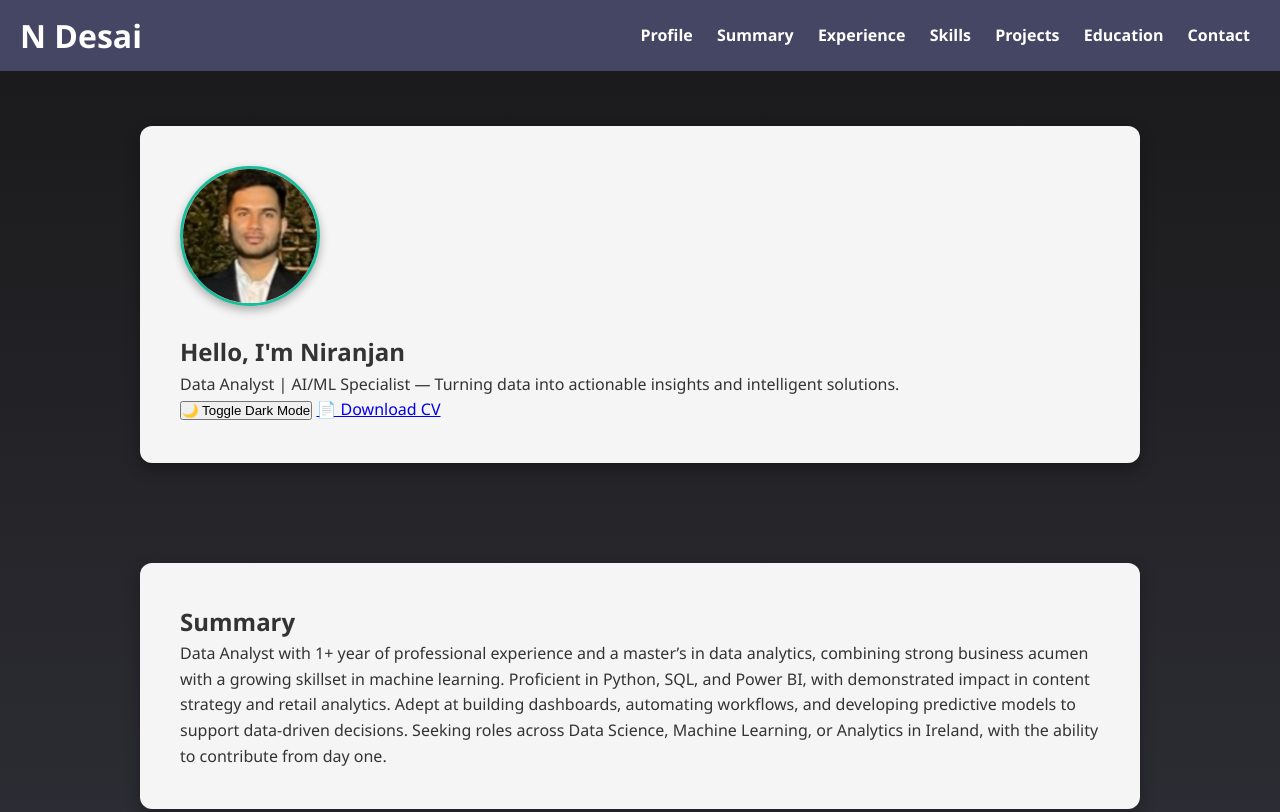
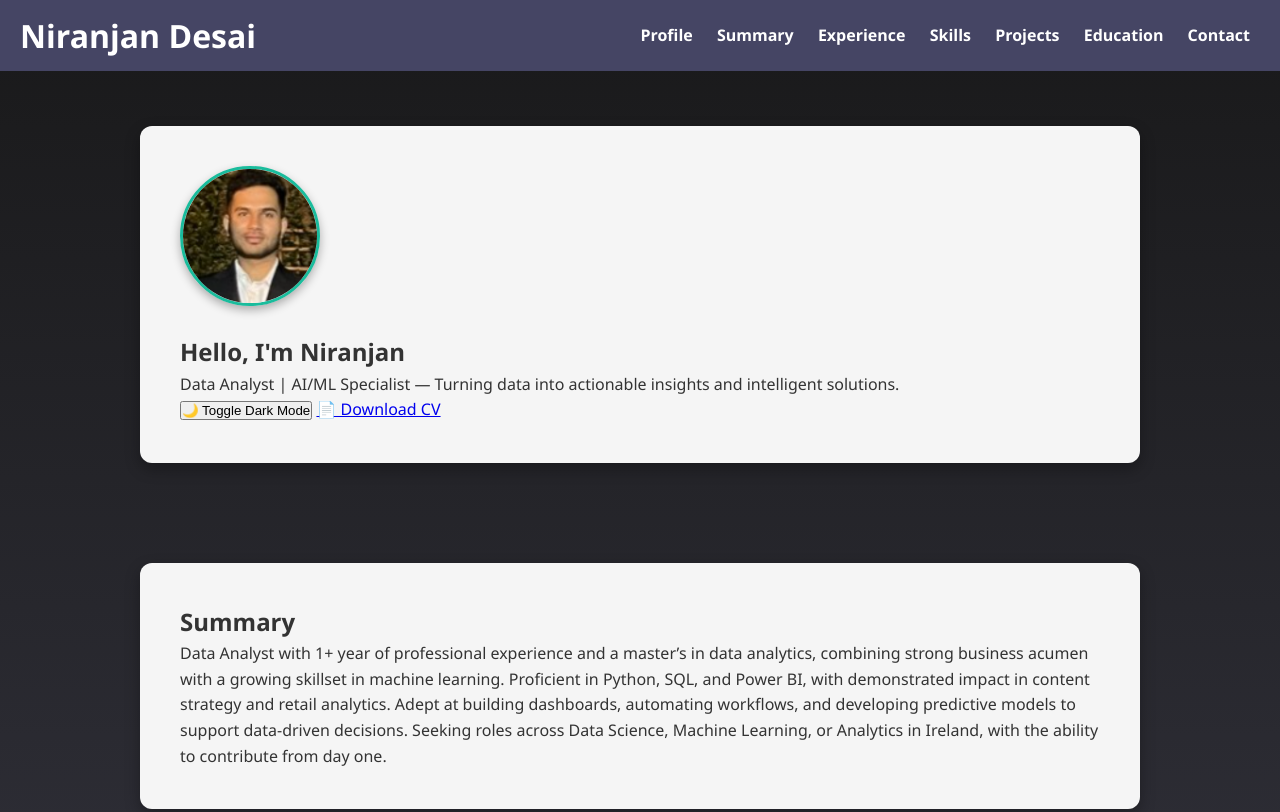
Before and after one commit to niranjandesai321/MyPortfolio, a plain HTML site: page index.html in a window 1280 px wide. Shown: the top 812 px of the page. Drawn offline with Linux system fonts and the light colour scheme.

Commit message:
new changes

```diff
--- a/index.html
+++ b/index.html
@@ -17,7 +17,7 @@
 </head>
 <body>
   <header>
-    <h1>N Desai</h1>
+    <h1>Niranjan Desai</h1>
     <nav>
       <a href="#profile">Profile</a>
       <a href="#summary">Summary</a>
```
